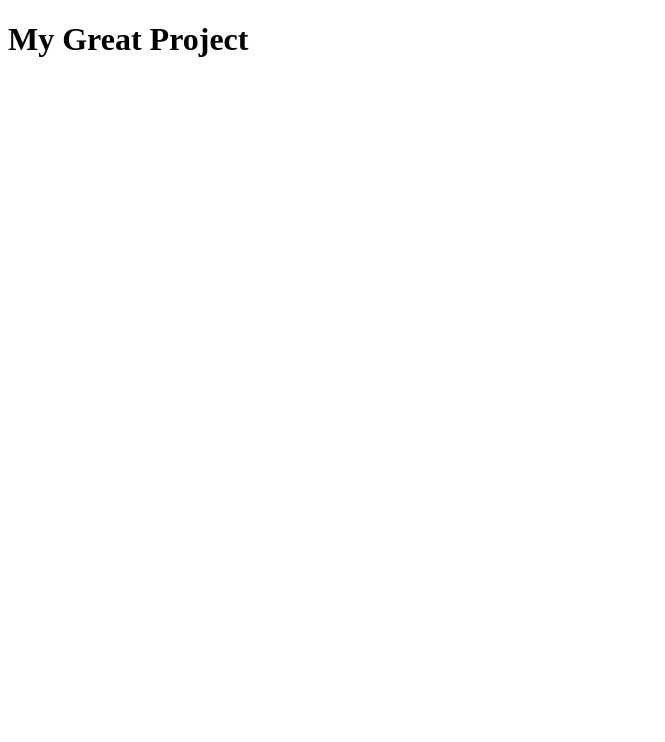
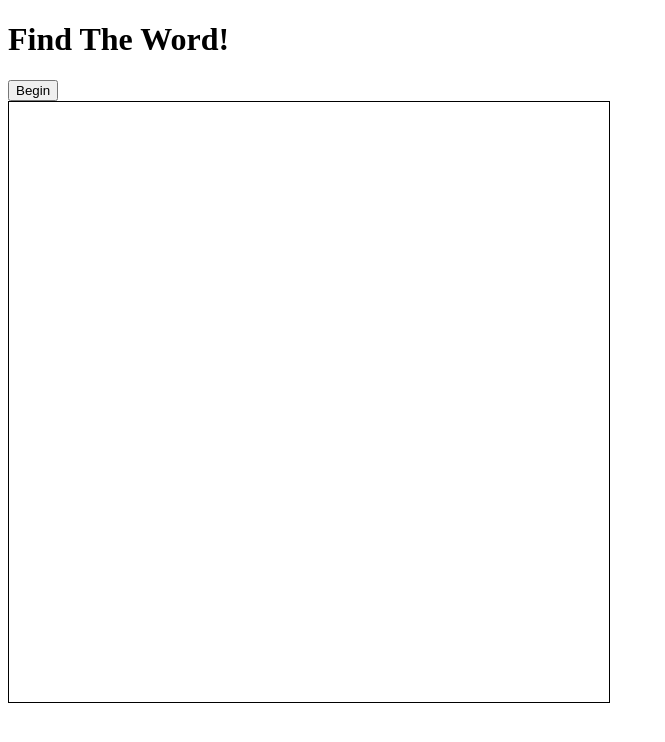
Before and after one commit to danihigley/Creative-proj-1, a plain HTML site: page index.html in a window 1280 px wide. Shown: the whole page, without its empty margins (0-665 px from the left). Drawn offline with Linux system fonts and the light colour scheme.

Commit message:
Update index.html

```diff
--- a/index.html
+++ b/index.html
@@ -1,10 +1,21 @@
 <!DOCTYPE html>
-<html>
+
+<html lang="en">
 <head>
-	<title>My 477 Project</title>
+	<meta charset="utf-8">
+  <title>Creative Project 1</title>
+  <style>
+    #box{border: 1px, solid, black;
+          width: 600px;
+          height: 600px;}
+  </style>
+
 </head>
+
 <body>
-	<h1>My Great Project</h1>
+  <h1> Find The Word!</h1>
+  <button>Begin</button>
+  <div id="box"> </div>
+</body>
 
-</body>
 </html>
```
